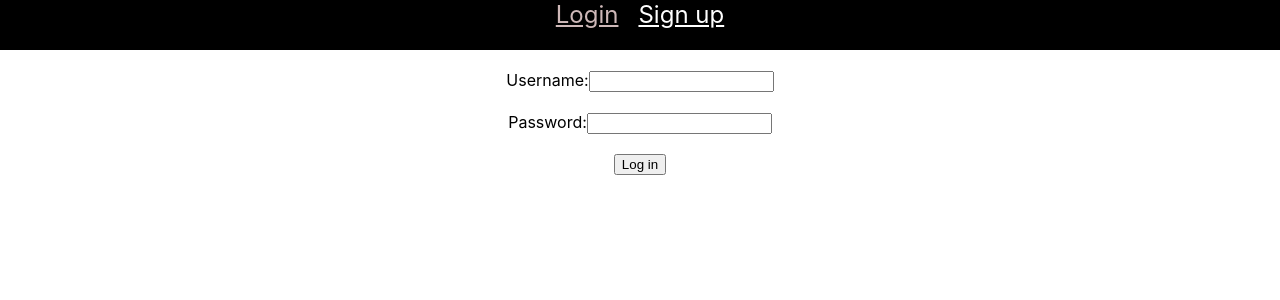
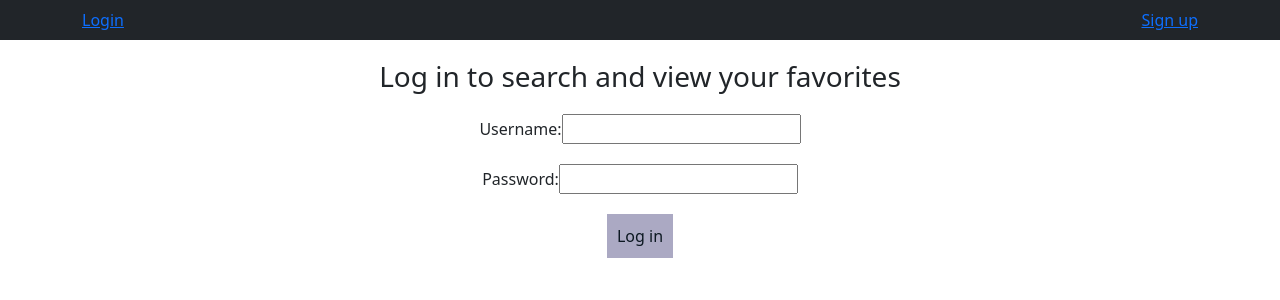
Before and after one commit to sophienewell/art-finder, a React (Create React App) app: page /login in a window 1280 px wide. Shown: the top 300 px of the page. Built offline with nearby package versions, Linux system fonts and the light colour scheme; no server answers.

Commit message:
imports react bootstrap

```diff
--- a/package.json
+++ b/package.json
@@ -17,7 +17,7 @@
     "passport": "^0.5.2",
     "passport-jwt": "^4.0.0",
     "react": "^17.0.2",
-    "react-bootstrap": "^2.2.0",
+    "react-bootstrap": "^2.2.1",
     "react-dom": "^17.0.2",
     "react-redux": "^7.2.6",
     "react-router-dom": "^6.2.2",
--- a/src/App.css
+++ b/src/App.css
@@ -1,7 +1,22 @@
 .nav {
-  background-color: black;
+  background-color: #0c1821;
+  height: 50px;
+}
+
+.link {
+  background-color: white;
+  color: black;
+  font-size: 18pt;
+  margin: 10px;
   text-align: center;
-  height: 50px;
+}
+
+.active {
+  background-color: rgb(206, 184, 184);
+  color: black;
+  font-size: 18pt;
+  margin: 10px;
+  text-align: center;
 }
 
 .text-blue {
@@ -9,7 +24,7 @@
 }
 
 .text-red {
-  color: rgb(190, 32, 32);
+  color: #e4572e;
 }
 
 .on-view {
@@ -23,24 +38,12 @@
   height: 200px;
 }
 
-.link {
-  color: white;
-  font-size: 18pt;
-  margin: 10px;
-}
-
 .margin-20 {
   margin: 20px;
 }
 
 .padding-10 {
   padding: 10px;
-}
-
-.active {
-  color: rgb(206, 184, 184);
-  font-size: 18pt;
-  margin: 10px;
 }
 
 .text-large {
@@ -62,9 +65,7 @@
   flex-basis: 25%;
 }
 
-.fave-button {
-  background-color: rgb(13, 9, 73);
-  color: white;
+button {
   display: inline-block;
   border: none;
   transition-duration: 0.4s;
@@ -73,7 +74,22 @@
   border-radius: 5px;
 }
 
-.fave-button:hover {
-  background-color: gray;
+.button-black {
+  background-color: #0c1821;
   color: white;
 }
+
+.button-black:hover {
+  background-color: #ced3dc;
+  color: white;
+}
+
+.button-lpurple {
+  background-color: #aba9c3;
+  color: #0c1821;
+}
+
+.button-lpurple:hover {
+  background-color: #fcf7f8;
+  color: #0c1821;
+}
--- a/src/App.js
+++ b/src/App.js
@@ -15,6 +15,7 @@ import ProtectedRoute from "./components/ProtectedRoute";
 import { connect } from "react-redux";
 import { setFavorites, setUser } from "./redux/actions";
 import useAPI from "./hooks/useAPI";
+import "bootstrap/dist/css/bootstrap.min.css";
 
 function App({ setFavorites, user, setUser }) {
   const { favesByUserId, verify } = useAPI();
--- a/src/components/LoginPage.jsx
+++ b/src/components/LoginPage.jsx
@@ -1,4 +1,4 @@
-import React, { useRef, useCallback } from "react";
+import React, { useRef, useCallback, useState } from "react";
 import { useNavigate } from "react-router-dom";
 import { setUser } from "../redux/actions";
 import { connect } from "react-redux";
@@ -9,6 +9,7 @@ function LoginPage({ setUser }) {
   const passwordInput = useRef(null);
   const navigate = useNavigate();
   const { login } = useAPI();
+  const [err, setErr] = useState("");
 
   const handleLogin = useCallback(async () => {
     const username = usernameInput.current.value;
@@ -23,7 +24,7 @@ function LoginPage({ setUser }) {
     }
     const json = await login(username, password);
     if (!json.success) {
-      console.log(json.error);
+      setErr(json.error);
     } else {
       setUser(json.data);
       //navigate automatically sends the user to a page (in this case search)
@@ -33,6 +34,7 @@ function LoginPage({ setUser }) {
 
   return (
     <div className="center margin-20">
+      <h3>Log in to search and view your favorites</h3>
       <div className="center margin-20">
         <label htmlFor="username">Username:</label>
         <input ref={usernameInput} type="text" id="username" />
@@ -42,9 +44,10 @@ function LoginPage({ setUser }) {
         <label htmlFor="password">Password:</label>
         <input ref={passwordInput} type="password" id="password" />
       </div>
-      <button className="margin-20" onClick={handleLogin}>
+      <button className="margin-20 button-lpurple" onClick={handleLogin}>
         Log in
       </button>
+      <h3 className="text-red">{err}</h3>
     </div>
   );
 }
--- a/src/components/Menu.jsx
+++ b/src/components/Menu.jsx
@@ -3,21 +3,27 @@ import { NavLink } from "react-router-dom";
 import { connect } from "react-redux";
 import { clearArts, clearUser } from "../redux/actions";
 import useAPI from "../hooks/useAPI";
+import { Navbar, Container } from "react-bootstrap";
 
 function Menu({ activeUser, clearArts, clearUser }) {
   const { logout } = useAPI();
   return (
-    <div className="nav">
+    <Navbar bg="dark" variant="dark">
+      <Container>
         {!activeUser && (
           <>
             <NavLink
-            className={({ isActive }) => (isActive ? "active" : "link")}
+              className={({ isActive }) =>
+                (isActive ? "active" : "link") + "col-4"
+              }
               to="login"
             >
               Login
             </NavLink>
             <NavLink
-            className={({ isActive }) => (isActive ? "active" : "link")}
+              className={({ isActive }) =>
+                (isActive ? "active" : "link") + "col-4"
+              }
               to="signup"
             >
               Sign up
@@ -27,19 +33,25 @@ function Menu({ activeUser, clearArts, clearUser }) {
         {activeUser && (
           <>
             <NavLink
-            className={({ isActive }) => (isActive ? "active" : "link")}
+              className={({ isActive }) =>
+                (isActive ? "active" : "link") + "col-4"
+              }
               to="search"
             >
               Search
             </NavLink>
             <NavLink
-            className={({ isActive }) => (isActive ? "active" : "link")}
+              className={({ isActive }) =>
+                (isActive ? "active" : "link") + "col-4"
+              }
               to="favorites"
             >
               Favorites
             </NavLink>
             <NavLink
-            className={({ isActive }) => (isActive ? "active" : "link")}
+              className={({ isActive }) =>
+                (isActive ? "active" : "link") + "col-4"
+              }
               to="login"
               onClick={async () => {
                 await logout();
@@ -51,7 +63,8 @@ function Menu({ activeUser, clearArts, clearUser }) {
             </NavLink>
           </>
         )}
-    </div>
+      </Container>
+    </Navbar>
   );
 }
 
--- a/src/components/SignUpPage.jsx
+++ b/src/components/SignUpPage.jsx
@@ -1,6 +1,5 @@
-import React, { useRef, useCallback } from "react";
+import React, { useRef, useCallback, useState } from "react";
 import { useNavigate } from "react-router-dom";
-import { connect } from "react-redux";
 import useAPI from "../hooks/useAPI";
 
 function SignUpPage() {
@@ -8,6 +7,7 @@ function SignUpPage() {
   const passwordInput = useRef(null);
   const navigate = useNavigate();
   const { signUp } = useAPI();
+  const [err, setErr] = useState("");
 
   const handleSignup = useCallback(async () => {
     const username = usernameInput.current.value;
@@ -22,7 +22,7 @@ function SignUpPage() {
     }
     const json = await signUp(username, password);
     if (!json.success) {
-      console.log(json.error);
+      setErr(json.error);
     } else {
       navigate("/login");
     }
@@ -30,6 +30,7 @@ function SignUpPage() {
 
   return (
     <div className="center margin-20">
+      <h3>Choose a username and password</h3>
       <div className="center margin-20">
         <label htmlFor="username">Username:</label>
         <input ref={usernameInput} type="text" id="username" />
@@ -39,9 +40,10 @@ function SignUpPage() {
         <label htmlFor="password">Password:</label>
         <input ref={passwordInput} type="password" id="password" />
       </div>
-      <button className="margin-20" onClick={handleSignup}>
+      <button className="margin-20 button-lpurple" onClick={handleSignup}>
         Sign up
       </button>
+      <h3 className="text-red">{err}</h3>
     </div>
   );
 }
```
Also changed, not shown: 1 other file (tests, documents, lock files or other folders). Lines whose indentation alone changed are shown as unchanged.
